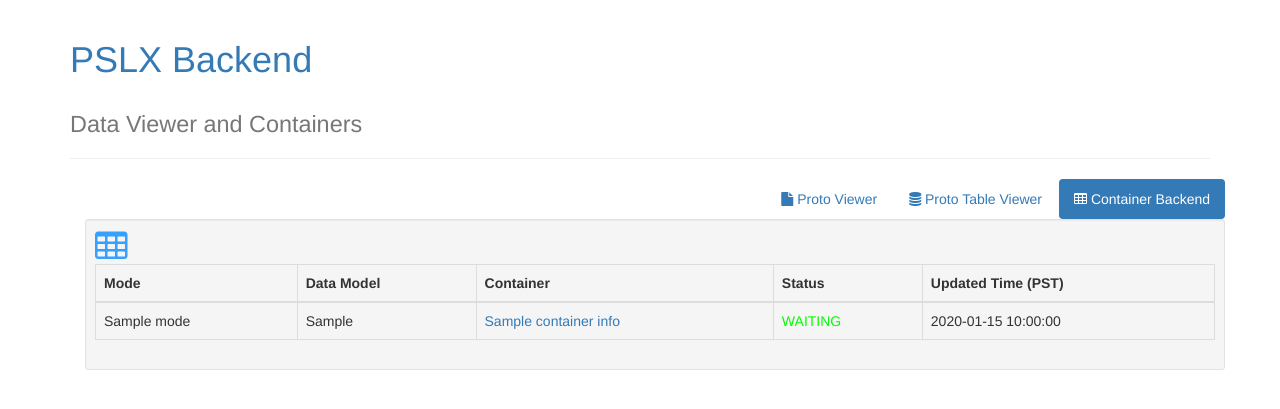
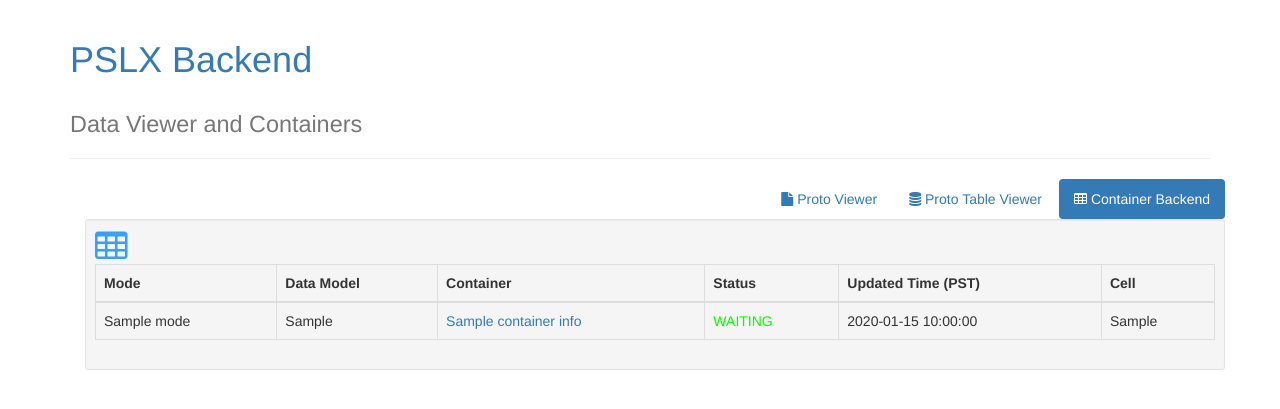
Before and after one commit to kfrancischen/pslx, a Flask app: template pslx/micro_service/frontend/templates/container_backend.html in a window 1280 px wide. Shown: the top 409 px of the page. Run offline with Flask 2, Linux system fonts and the light colour scheme; the template is opened without the code that fills it: most values are stand-ins (such as "Sample title", 1, 10 or a date in 2020); parts of the project's set-up code (start-up, migrations or seed data) failed here and were passed over; some libraries are stand-ins or nearby versions.

Commit message:
add cell to ui

```diff
--- a/pslx/core/container_base.py
+++ b/pslx/core/container_base.py
@@ -123,6 +123,7 @@ class ContainerBase(GraphBase):
         snapshot.mode = self._mode
         snapshot.data_model = self.DATA_MODEL
         snapshot.log_file = glogging.get_logger_file(self._logger)
+        snapshot.run_cell = EnvUtil.get_other_env_variable(var='GALAXY_fs_cell', fallback_value='')
         for key, val in self._counter.items():
             snapshot.counters[key] = val
         if self._start_time:
--- a/pslx/micro_service/container_backend/rpc.py
+++ b/pslx/micro_service/container_backend/rpc.py
@@ -48,6 +48,7 @@ class ContainerBackendRPC(RPCBase):
         storage_value.start_time = request.start_time
         storage_value.end_time = request.end_time
         storage_value.log_file = request.log_file
+        storage_value.run_cell = request.run_cell
         for key in request.counters:
             storage_value.counters[key] = request.counters[key]
         storage_value.ttl = int(EnvUtil.get_pslx_env_variable('PSLX_BACKEND_CONTAINER_TTL'))
--- a/pslx/micro_service/frontend/renderer/container_backend_renderer.py
+++ b/pslx/micro_service/frontend/renderer/container_backend_renderer.py
@@ -33,7 +33,7 @@ def get_containers_info():
         )
         ttl = result_proto.ttl
 
-        if ttl > 0  and result_proto.updated_time and TimezoneUtil.cur_time_in_pst() - TimezoneUtil.cur_time_from_str(
+        if ttl > 0 and result_proto.updated_time and TimezoneUtil.cur_time_in_pst() - TimezoneUtil.cur_time_from_str(
             result_proto.updated_time) >= datetime.timedelta(days=ttl):
             keys_to_remove.append(key)
         else:
@@ -45,6 +45,7 @@ def get_containers_info():
                 'mode': ProtoUtil.get_name_by_value(enum_type=ModeType, value=result_proto.mode),
                 'data_model': ProtoUtil.get_name_by_value(
                     enum_type=DataModelType, value=result_proto.data_model),
+                'run_cell': result_proto.run_cell,
             }
             containers_info.append(container_info)
 
--- a/pslx/micro_service/frontend/templates/container_backend.html
+++ b/pslx/micro_service/frontend/templates/container_backend.html
@@ -61,6 +61,7 @@
                                   <th>Container</th>
                                   <th>Status</th>
                                   <th>Updated Time (PST)</th>
+                                  <th>Cell</th>
                                 </tr>
                               </thead>
                               {% for container_info in containers_info %}
@@ -81,6 +82,7 @@
                                         <td><font color="purple">{{ container_info['status'] }}</font></td>
                                     {% endif %}
                                       <td>{{ container_info['updated_time'] }}</td>
+                                      <td>{{ container_info['run_cell'] }}</td>
                                   </tr>
                                 </tbody>
                               {% endfor %}
```
Also changed, not shown: 2 other files.
